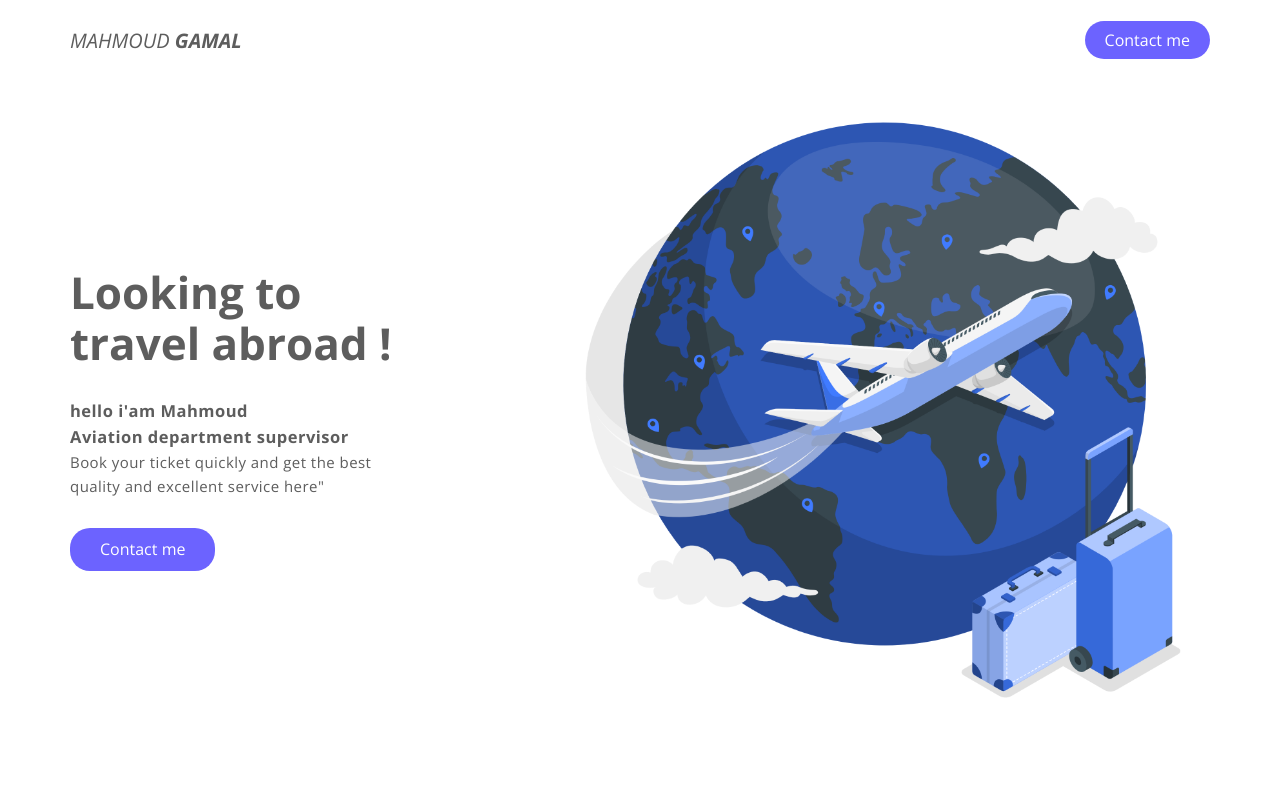
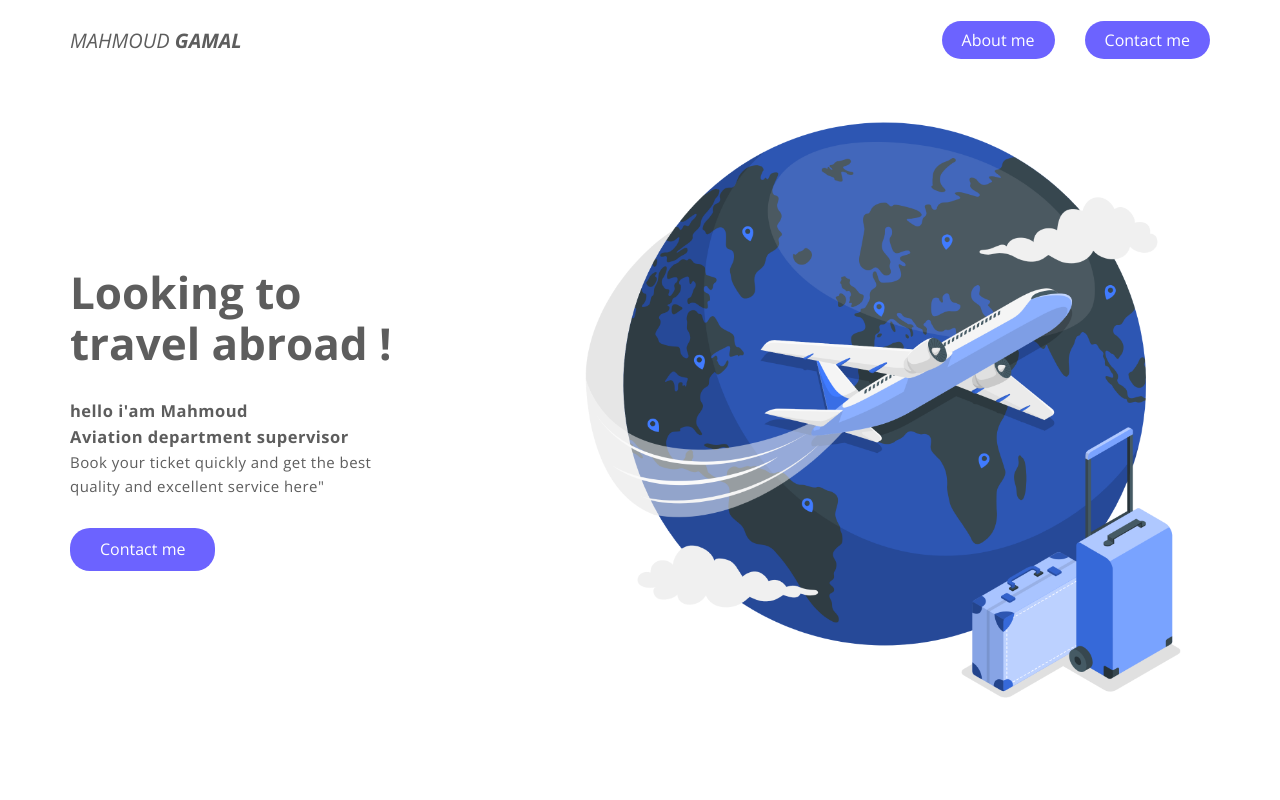
Before and after one commit to heshamcrazy1910/Hoda, a plain HTML site: page index.html in a window 1280 px wide. Shown: the top 800 px of the page. Drawn offline with nearby package versions, Linux system fonts and the light colour scheme.

Commit message:
Update index.html

```diff
--- a/index.html
+++ b/index.html
@@ -2,6 +2,8 @@
   <html lang="en" >
   <head>
     <meta charset="UTF-8">
+    <meta http-equiv="X-UA-Compatible" content="IE=edge">
+    <meta name="viewport" content="width=device-width, initial-scale=1.0">
     <title>Mahmoud</title>
     <link rel="stylesheet" href="https://cdnjs.cloudflare.com/ajax/libs/font-awesome/6.4.0/css/all.min.css">
     <link rel="stylesheet" href="https://fonts.googleapis.com/css2?family=Open+Sans:ital,wght@0,300;0,400;0,600;0,700;0,800;1,300;1,400;1,600;1,700;1,800&display=swap"><link rel='stylesheet' href='https://cdnjs.cloudflare.com/ajax/libs/normalize/8.0.1/normalize.min.css'><link rel="stylesheet" href="./style.css">
@@ -13,7 +15,7 @@
             <div class="container">
               <a href="#" class="logo">Mahmoud <b>Gamal</b></a>
               <ul class="links">
-
+                <a href="#About"><li>About me</li></a>
                 <a href="#Contact"><li>Contact me</li></a>
               </ul>
             </div>
```
Lines whose indentation alone changed are shown as unchanged.
